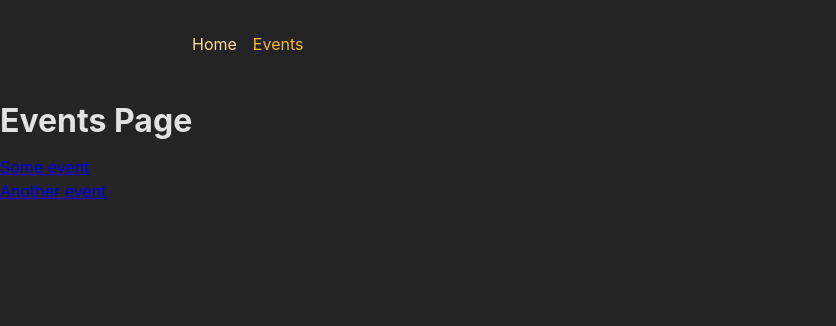
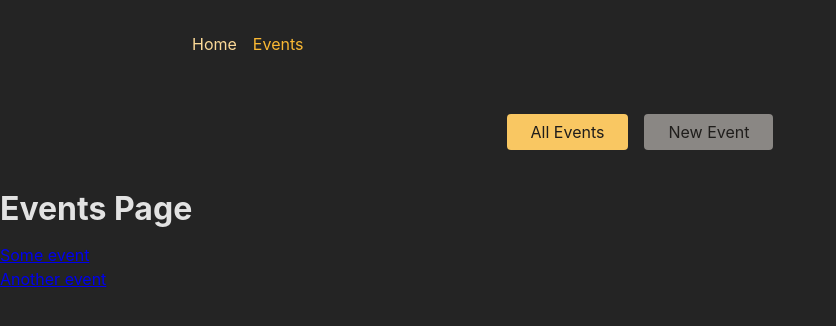
Before and after one commit to giacomopirani/front-end-spa, a React (Create React App) app in the folder frontend/: page /events in a window 1280 px wide. Shown: the top 326 px of the page, without its empty margins (0-836 px from the left). Built offline with nearby package versions, Linux system fonts and the light colour scheme.

Commit message:
nested layout in event-navigation component

```diff
--- a/frontend/src/App.js
+++ b/frontend/src/App.js
@@ -2,6 +2,7 @@ import { createBrowserRouter, RouterProvider } from "react-router-dom";
 import EditEventPage from "./pages/EditEvent";
 import EventDetailPage from "./pages/EventDetail";
 import EventsPage from "./pages/Events";
+import EventsRootLayout from "./pages/EventsRoot";
 import HomePage from "./pages/Home";
 import NewEventPage from "./pages/NewEvent";
 import RootLayout from "./pages/Root";
@@ -12,10 +13,16 @@ const router = createBrowserRouter([
     element: <RootLayout />,
     children: [
       { index: true, element: <HomePage /> },
-      { path: "events", element: <EventsPage /> },
-      { path: "events/:eventId", element: <EventDetailPage /> },
-      { path: "events/new", element: <NewEventPage /> },
-      { path: "events/:eventId/edit", element: <EditEventPage /> },
+      {
+        path: "events",
+        element: <EventsRootLayout />,
+        children: [
+          { index: true, element: <EventsPage /> },
+          { path: ":eventId", element: <EventDetailPage /> },
+          { path: "new", element: <NewEventPage /> },
+          { path: ":eventId/edit", element: <EditEventPage /> },
+        ],
+      },
     ],
   },
 ]);
--- a/frontend/src/components/EventsNavigation.js
+++ b/frontend/src/components/EventsNavigation.js
@@ -1,4 +1,5 @@
-import classes from './EventsNavigation.module.css';
+import { NavLink } from "react-router-dom";
+import classes from "./EventsNavigation.module.css";
 
 function EventsNavigation() {
   return (
@@ -6,10 +7,25 @@ function EventsNavigation() {
       <nav>
         <ul className={classes.list}>
           <li>
-            <a href="/events">All Events</a>
+            <NavLink
+              to="/events"
+              className={({ isActive }) =>
+                isActive ? classes.active : undefined
+              }
+              end
+            >
+              All Events
+            </NavLink>
           </li>
           <li>
-            <a href="/events/new">New Event</a>
+            <NavLink
+              to="/events/new"
+              className={({ isActive }) =>
+                isActive ? classes.active : undefined
+              }
+            >
+              New Event
+            </NavLink>
           </li>
         </ul>
       </nav>
--- a/frontend/src/pages/EventDetail.js
+++ b/frontend/src/pages/EventDetail.js
@@ -1,5 +1,14 @@
+import { useParams } from "react-router-dom";
+
 function EventDetailPage() {
-  return <h1>Event Detail Page</h1>;
+  const params = useParams();
+
+  return (
+    <>
+      <h1>Event Detail Page</h1>
+      <p>Event ID: {params.eventId}</p>
+    </>
+  );
 }
 
 export default EventDetailPage;
--- /dev/null
+++ b/frontend/src/pages/EventsRoot.js
@@ -0,0 +1,13 @@
+import { Outlet } from "react-router-dom";
+import EventsNavigation from "../components/EventsNavigation";
+
+function EventsRootLayout() {
+  return (
+    <>
+      <EventsNavigation />
+      <Outlet />
+    </>
+  );
+}
+
+export default EventsRootLayout;
```
